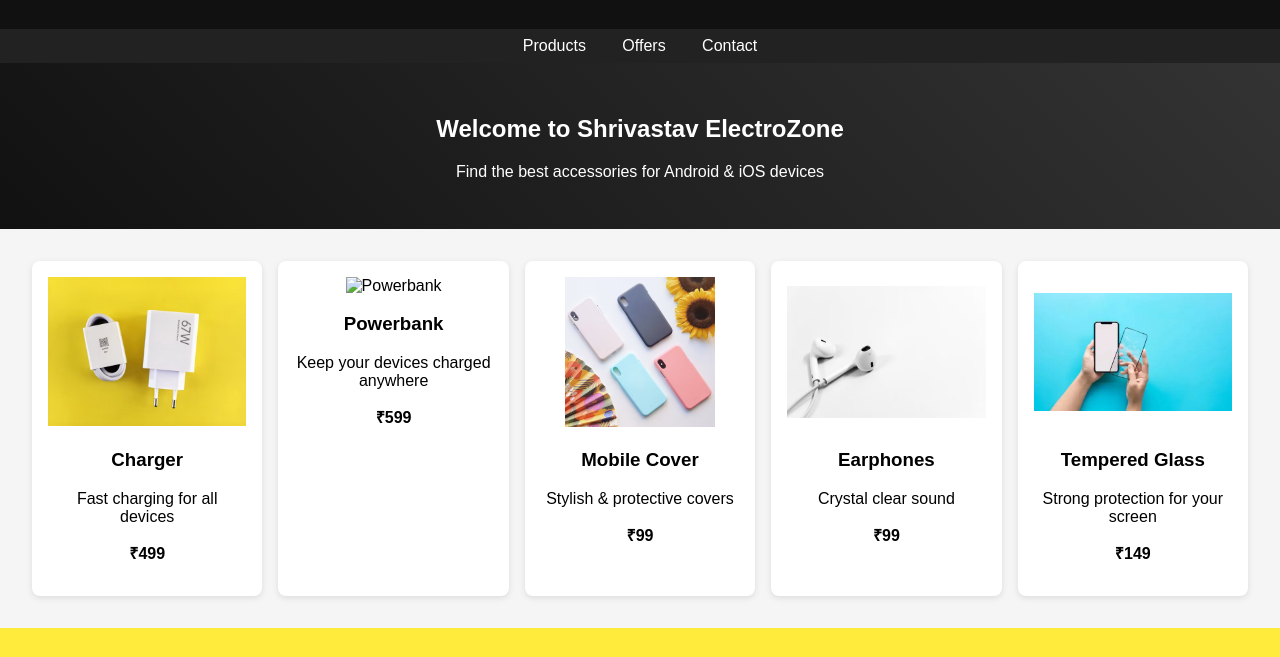
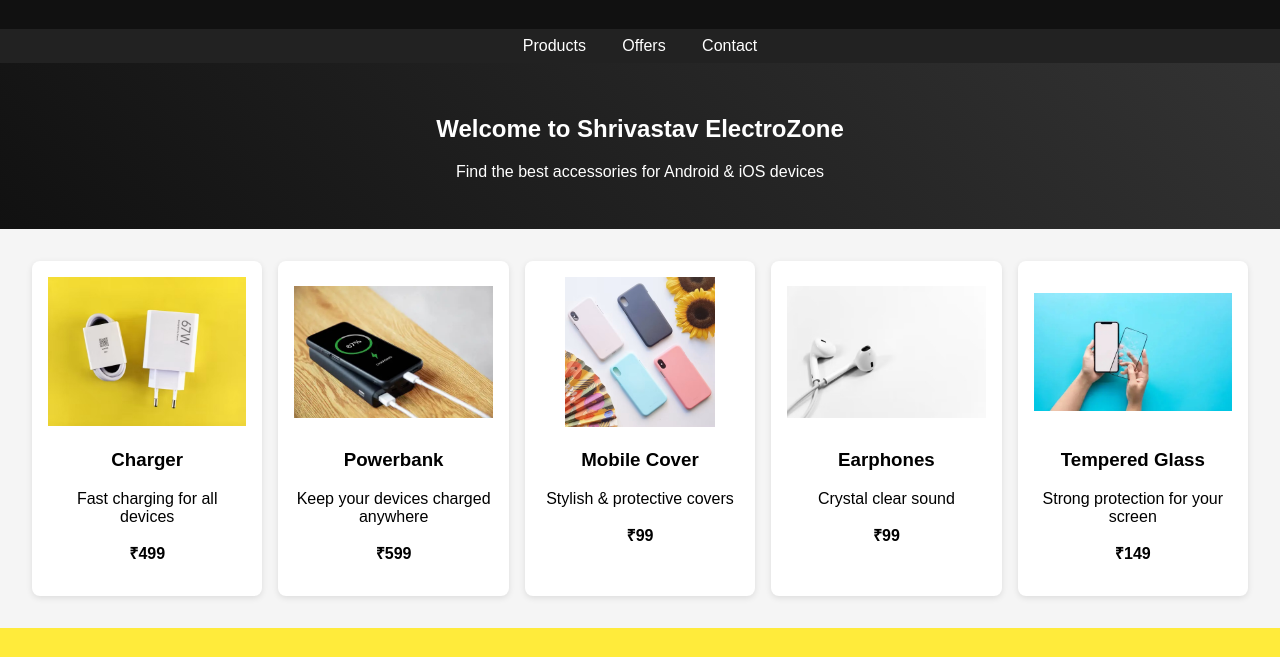
Before and after one commit to PiyushShrivastav/electrozone-site, a plain HTML site: page index.html in a window 1280 px wide. Shown: the part 117-774 px from the top of the page. Drawn offline with Linux system fonts and the light colour scheme.

Commit message:
fixed image

```diff
--- a/index.html
+++ b/index.html
@@ -40,7 +40,7 @@
       <p><b>₹499</b></p>
     </div>
     <div class="product">
-      <img src="" alt="Powerbank">
+      <img src="images/powerbank.jpg" alt="Powerbank">
       <h3>Powerbank</h3>
       <p>Keep your devices charged anywhere</p>
       <p><b>₹599</b></p>
```
